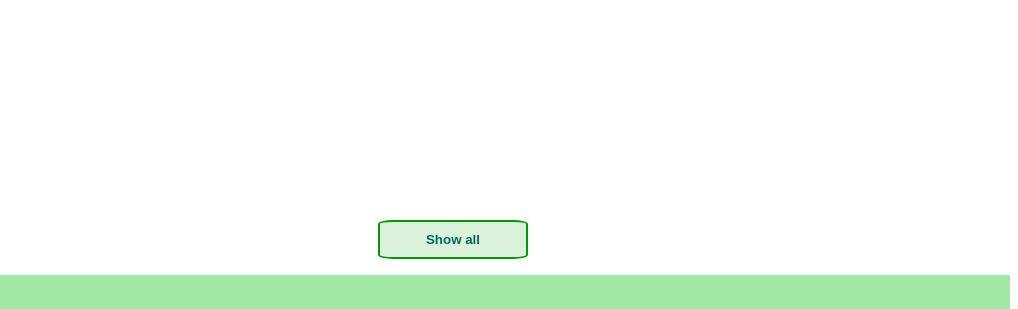
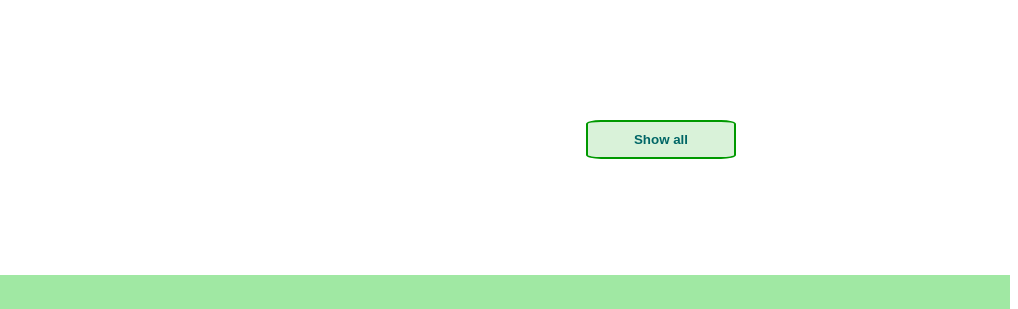
Before and after one commit to DevinQiu/DevinQiu.github.io, a plain HTML site: page index.html in a window 1280 px wide. Shown: the part 2580-2889 px from the top of the page, 262-1280 px from the left. Drawn offline with Linux system fonts and the light colour scheme.

Commit message:
Update index.html
fixed links/ spacing

```diff
--- a/index.html
+++ b/index.html
@@ -148,9 +148,8 @@
 
   .item-3-showall-button{
   position: relative;
-  left: 50%;
-  right: 50%;
-  top: 0px;
+  left: 840px;
+  bottom: 100px;
   padding: 10px;
   width: 150px;
   border-radius: 10%;
@@ -284,7 +283,7 @@
 
         <div class="item3-projects-3">
           <figure>
-            <a href="https://github.com/DevinQiu/JaylenBrownProgression" target="_blank"> <img class="item3-projects-3-pic" src="https://pbs.twimg.com/media/DM5sLpZWkAArSGs.jpg"> </a>
+            <a href="https://devinqiu.github.io/JaylenBrownProgression/" target="_blank"> <img class="item3-projects-3-pic" src="https://pbs.twimg.com/media/DM5sLpZWkAArSGs.jpg"> </a>
           </figure>
           <figcaption>
             <p class="item3-projects-3-pic-caption">Jaylen Brown's 2nd Year Scouting Report</p>
```
